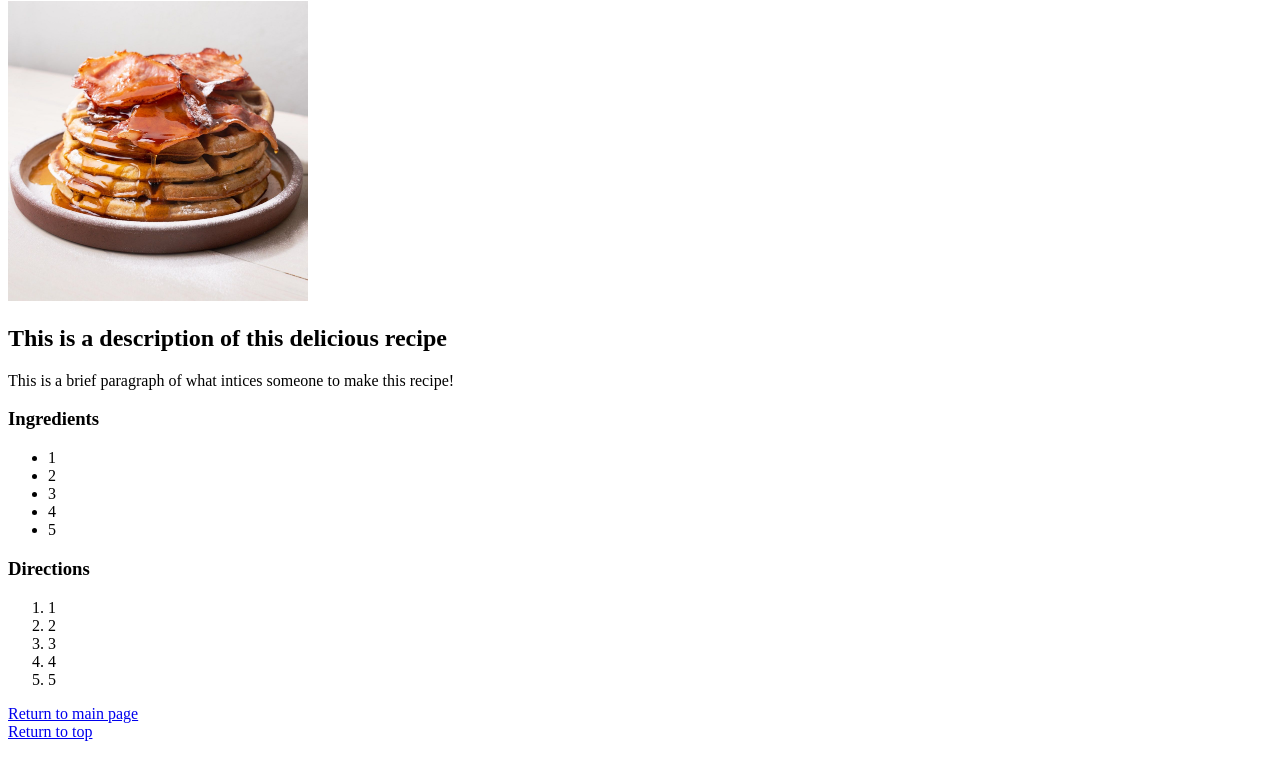
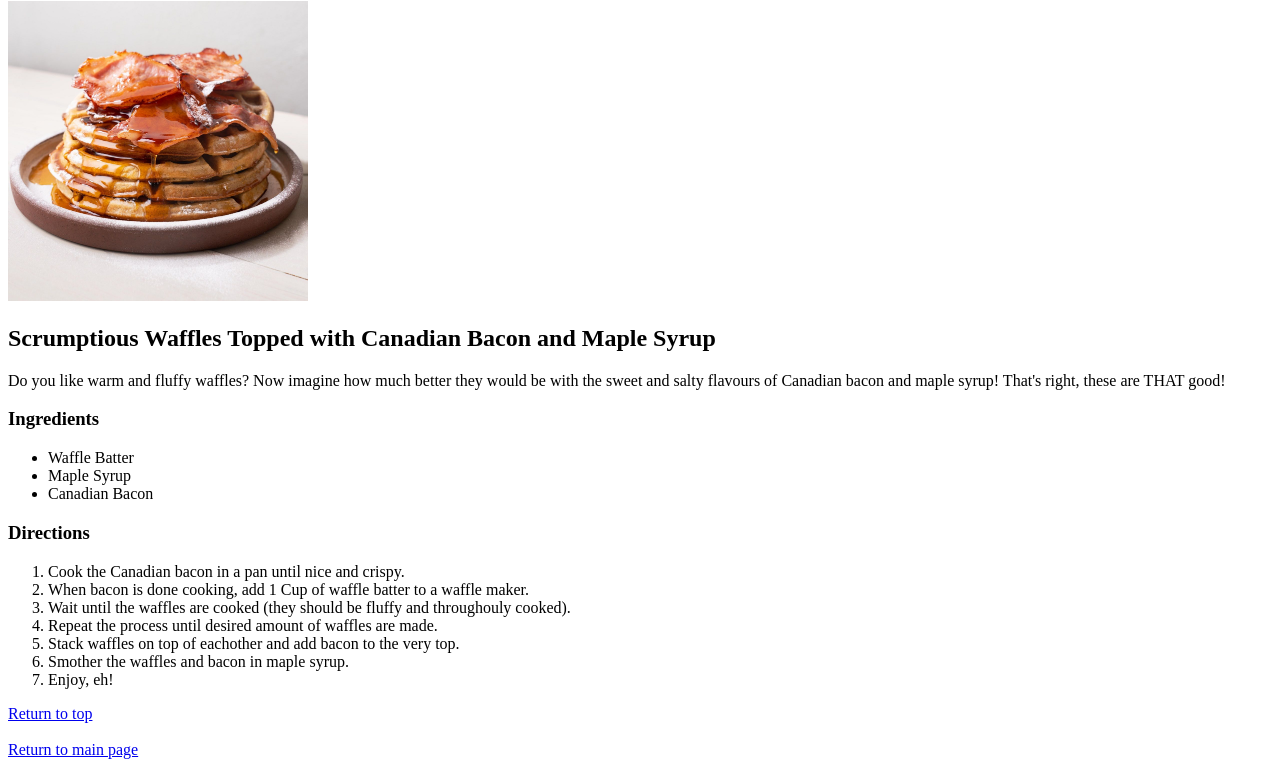
Before and after one commit to ashtonboschman/odin-recipes, a plain HTML site: page recipes/Maple_Bacon_Waffles.html in a window 1280 px wide. Shown: the part 79-846 px from the top of the page. Drawn offline with Linux system fonts and the light colour scheme.

Commit message:
Update Maple_Bacon_Waffles.html
Added description for the maple bacon waffle recipe including description, initial paragraph, ingredients, and directions.

```diff
--- a/recipes/Maple_Bacon_Waffles.html
+++ b/recipes/Maple_Bacon_Waffles.html
@@ -12,9 +12,11 @@
 	</div>
 
 	<!-- Description -->
-	<h2>This is a description of this delicious recipe</h2>
+	<h2>Scrumptious Waffles Topped with Canadian Bacon and Maple Syrup</h2>
 	<p>
-		This is a brief paragraph of what intices someone to make this recipe!
+		Do you like warm and fluffy waffles? Now imagine how much better they would
+		be with the sweet and salty flavours of Canadian bacon and maple syrup! That's
+		right, these are THAT good!
 	</p>
 
 	<!-- Ingredients -->
@@ -22,11 +24,9 @@
 
 	<!-- Unordered list of Ingredients -->
 	<ul>
-		<li>1</li>
-		<li>2</li>
-		<li>3</li>
-		<li>4</li>
-		<li>5</li>
+		<li>Waffle Batter</li>
+		<li>Maple Syrup</li>
+		<li>Canadian Bacon</li>
 	</ul>
 
 	<!-- Directions -->
@@ -34,21 +34,27 @@
 
 	<!-- Ordered list of Directions -->
 	<ol>
-		<li>1</li>
-		<li>2</li>
-		<li>3</li>
-		<li>4</li>
-		<li>5</li>
+		<li>Cook the Canadian bacon in a pan until nice and crispy.</li>
+		<li>When bacon is done cooking, add 1 Cup of waffle batter to a waffle maker.</li>
+		<li>Wait until the waffles are cooked (they should be fluffy and throughouly cooked).</li>
+		<li>Repeat the process until desired amount of waffles are made.</li>
+		<li>Stack waffles on top of eachother and add bacon to the very top.</li>
+		<li>Smother the waffles and bacon in maple syrup.</li>
+		<li>Enjoy, eh!</li>
 	</ol>
+
+	<!-- Adding button for user to return back to the top of the page -->
+	</div>
+		<a href="#top" title="Return to top">Return to top</a>
+	<div>
+
+	<!-- Adding a break in the page to separate the buttons -->
+	<br>
 
 	<!-- Adding button for user to return back to the main page -->
 	</div>
 		<a href="../index.html" title="Return to main page">Return to main page</a>
 	<div>
 
-	<!-- Adding button for user to return back to the top of the page -->
-	</div>
-		<a href="#top" title="Return to top">Return to top</a>
-	<div>
   </body>
 </html>
```
